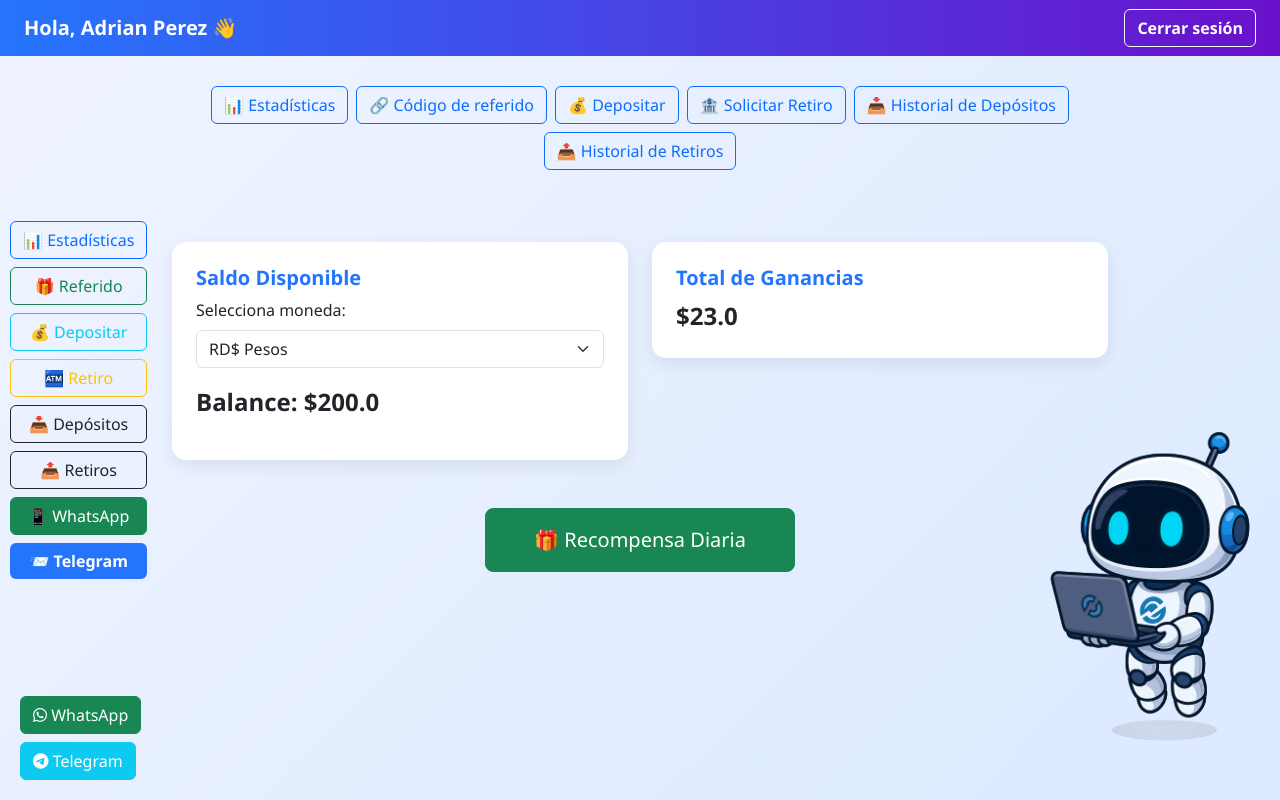
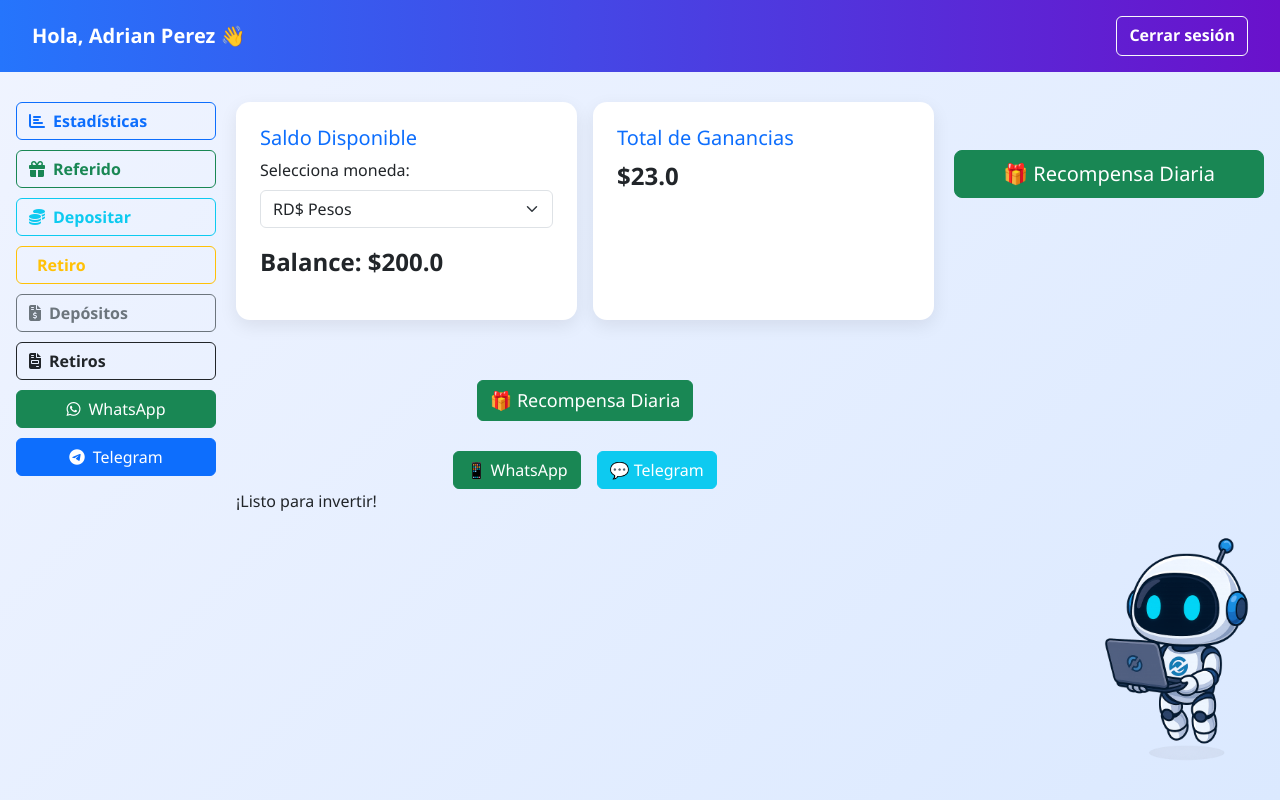
Before and after one commit to iadriiam/referidocoins, a Flask app: page /dashboard in a window 1280 px wide. Run offline with Flask 3, Linux system fonts and the light colour scheme; a user stored in the database is signed in; data comes from the database, SQL or seed files in the repository.

Commit message:
Fix: Dashboard restaurado con diseño original, botones funcionales y recompensa diaria

```diff
--- a/templates/dashboard.html
+++ b/templates/dashboard.html
@@ -1,35 +1,61 @@
 <!DOCTYPE html>
 <html lang="es">
 <head>
-  <script src="https://cdn.jsdelivr.net/npm/chart.js"></script>
   <meta charset="UTF-8" />
   <meta name="viewport" content="width=device-width, initial-scale=1" />
   <title>Dashboard - Referido Coins</title>
   <link href="https://cdn.jsdelivr.net/npm/bootstrap@5.3.3/dist/css/bootstrap.min.css" rel="stylesheet" />
   <link href="https://cdnjs.cloudflare.com/ajax/libs/font-awesome/6.4.0/css/all.min.css" rel="stylesheet" />
+  <script src="https://cdn.jsdelivr.net/npm/chart.js"></script>
   <style>
     body {
       background: linear-gradient(135deg, #f0f4ff 0%, #dbe9ff 100%);
       font-family: 'Segoe UI', Tahoma, Geneva, Verdana, sans-serif;
       min-height: 100vh;
-      overflow-x: hidden;
     }
     .navbar {
       background: linear-gradient(90deg, #2575fc 0%, #6a11cb 100%);
+      padding: 1rem 2rem;
     }
     .navbar-brand, .btn-logout {
       color: white !important;
       font-weight: 600;
     }
-    .container {
+    .container-main {
+      display: flex;
+      flex-wrap: wrap;
       margin-top: 30px;
-      max-width: 960px;
+      gap: 20px;
+      padding: 0 1rem;
+    }
+    .sidebar {
+      flex: 1;
+      min-width: 180px;
+      max-width: 200px;
+      display: flex;
+      flex-direction: column;
+      gap: 10px;
+    }
+    .sidebar button {
+      text-align: left;
+      font-weight: 600;
+    }
+    .content {
+      flex: 3;
+      min-width: 300px;
+    }
+    .card {
+      border-radius: 14px;
+      box-shadow: 0 6px 18px rgba(0,0,0,0.08);
+      border: none;
+      margin-bottom: 30px;
     }
     .robot-img {
       position: fixed;
-      bottom: 20px;
-      right: 0;
-      width: 250px;
+      bottom: 10px;
+      right: 10px;
+      width: 180px;
+      z-index: 1;
       animation: float 3s ease-in-out infinite;
     }
     @keyframes float {
@@ -37,97 +63,55 @@
       50% { transform: translateY(-15px); }
       100% { transform: translateY(0); }
     }
-    .speech-bubble {
-      position: fixed;
-      bottom: 340px;
-      right: 60px;
-      background: white;
-      padding: 10px 20px;
-      border-radius: 20px;
-      font-weight: 600;
-      animation: fadeOut 6s forwards;
-    }
-    @keyframes fadeOut {
-      0%, 80% { opacity: 1; }
-      100% { opacity: 0; display: none; }
-    }
-    .card {
-      border-radius: 14px;
-      box-shadow: 0 6px 18px rgba(0,0,0,0.08);
-      border: none;
-    }
-    .card-title {
-      color: #2575fc;
-      font-weight: 700;
-    }
-    .btn-primary {
-      background-color: #2575fc;
-      border: none;
-      font-weight: 600;
-    }
-    .btn-primary:hover {
-      background-color: #1a52d1;
+    .boton-recompensa {
+      display: block;
+      margin: 30px auto;
+      font-size: 18px;
     }
     .seccion {
       display: none;
     }
-    .seccion.visible {
+    .mostrar {
       display: block;
     }
-    .cerrar-seccion {
+    .btn-x {
       float: right;
+      font-weight: bold;
+      color: red;
       cursor: pointer;
-      font-weight: bold;
-      color: #999;
-    }
-    .cerrar-seccion:hover {
-      color: #000;
     }
   </style>
 </head>
 <body>
 
 <!-- Navbar -->
-<nav class="navbar navbar-expand-lg px-4">
-  <a class="navbar-brand" href="#">Hola, {{ nombre_usuario }} 👋</a>
-  <div class="ms-auto">
+<nav class="navbar">
+  <div class="d-flex justify-content-between w-100">
+    <span class="navbar-brand">Hola, {{ nombre_usuario }} 👋</span>
     <a href="/logout" class="btn btn-outline-light btn-logout">Cerrar sesión</a>
   </div>
 </nav>
 
-<!-- Robot -->
-<img src="/static/dashboard_robot.png" alt="Referido Coins Robot" class="robot-img">
-<div class="speech-bubble">¡Listo para invertir!</div>
-
-<!-- Contenedor principal -->
-<div class="container">
-  <!-- Menú de navegación -->
-  <div class="mb-4">
-    <div class="d-flex flex-wrap gap-2 justify-content-center">
-      <button class="btn btn-outline-primary" onclick="mostrarSeccion('estadisticas')">📊 Estadísticas</button>
-      <button class="btn btn-outline-primary" onclick="mostrarSeccion('referido')">🔗 Código de referido</button>
-      <button class="btn btn-outline-primary" onclick="mostrarSeccion('depositar')">💰 Depositar</button>
-      <button class="btn btn-outline-primary" onclick="mostrarSeccion('retirar')">🏦 Solicitar Retiro</button>
-      <button class="btn btn-outline-primary" onclick="mostrarSeccion('historialDepositos')">📥 Historial de Depósitos</button>
-      <button class="btn btn-outline-primary" onclick="mostrarSeccion('historialRetiros')">📤 Historial de Retiros</button>
-    </div>
+<!-- Dashboard Layout -->
+<div class="container-main">
+  <!-- Menú lateral -->
+  <div class="sidebar">
+    <button class="btn btn-outline-primary" onclick="toggleSeccion('estadisticas')"><i class="fas fa-chart-bar me-2"></i>Estadísticas</button>
+    <button class="btn btn-outline-success" onclick="toggleSeccion('referido')"><i class="fas fa-gift me-2"></i>Referido</button>
+    <button class="btn btn-outline-info" onclick="toggleSeccion('deposito')"><i class="fas fa-coins me-2"></i>Depositar</button>
+    <button class="btn btn-outline-warning" onclick="toggleSeccion('retiro')"><i class="fas fa-atm me-2"></i>Retiro</button>
+    <button class="btn btn-outline-secondary" onclick="toggleSeccion('historialDepositos')"><i class="fas fa-file-invoice-dollar me-2"></i>Depósitos</button>
+    <button class="btn btn-outline-dark" onclick="toggleSeccion('historialRetiros')"><i class="fas fa-file-invoice me-2"></i>Retiros</button>
+    <a href="https://wa.me/184789988642" class="btn btn-success"><i class="fab fa-whatsapp me-2"></i>WhatsApp</a>
+    <a href="https://t.me/referidocoins" class="btn btn-primary"><i class="fab fa-telegram me-2"></i>Telegram</a>
   </div>
 
-  <!-- Contacto flotante -->
-  <div style="position: fixed; bottom: 20px; left: 20px; z-index: 1000;">
-    <a href="https://wa.me/4789988642" target="_blank" class="btn btn-success mb-2">
-      <i class="fab fa-whatsapp"></i> WhatsApp
-    </a><br>
-    <a href="https://t.me/tuusuario" target="_blank" class="btn btn-info text-white">
-      <i class="fab fa-telegram-plane"></i> Telegram
-    </a>
-  </div>
-
-  <!-- Sección fija: Saldo y Ganancias -->
-  <div class="row my-5 g-4">
-    <div class="col-md-6">
-      <div class="card p-4">
-        <h5 class="card-title">Saldo Disponible</h5>
+  <!-- Sección principal -->
+  <div class="content">
+    <!-- Sección de Saldo y Ganancias -->
+    <div class="d-flex justify-content-between flex-wrap mb-4">
+      <div class="card p-4 me-3" style="flex: 1 1 300px;">
+        <h5 class="card-title text-primary">Saldo Disponible</h5>
         {% if saldo_monedas %}
           <div class="mb-2">
             <label for="selectorMoneda" class="form-label">Selecciona moneda:</label>
@@ -149,48 +133,47 @@
           <p class="text-muted">No tienes saldo disponible aún.</p>
         {% endif %}
       </div>
-    </div>
-    <div class="col-md-6">
-      <div class="card p-4">
-        <h5 class="card-title">Total de Ganancias</h5>
+
+      <div class="card p-4" style="flex: 1 1 300px;">
+        <h5 class="card-title text-primary">Total de Ganancias</h5>
         <p id="bonos" class="fs-4 fw-semibold mb-0">${{ ganancias }}</p>
       </div>
     </div>
-  </div>
-<!-- Sección: Estadísticas de Actividad -->
-<div id="seccion-estadisticas" class="card p-4 mb-5 d-none">
-  <div class="d-flex justify-content-between">
-    <h5 class="card-title mb-3">📊 Estadísticas de Actividad</h5>
-    <button class="btn btn-sm btn-danger" onclick="cerrarSeccion('estadisticas')">❌</button>
-  </div>
+
+    <!-- Botón Recompensa Diaria -->
+    <button id="btnRecompensa" class="btn btn-success boton-recompensa">
+      🎁 Recompensa Diaria
+    </button>
+
+    <!-- SECCIONES DINÁMICAS -->
+    <!-- Estadísticas -->
+    <div id="estadisticas" class="seccion card p-4">
+      <span class="btn-x" onclick="cerrarSeccion('estadisticas')">X</span>
+      <h5 class="card-title mb-3">Estadísticas de Actividad</h5>
       <canvas id="graficoDepositos" class="mb-4" height="150"></canvas>
       <canvas id="graficoRetiros" height="150"></canvas>
     </div>
 
-<!-- Sección: Código de Referido -->
-<div id="seccion-referido" class="card p-4 mb-5 d-none">
-  <div class="d-flex justify-content-between">
-    <h5 class="card-title mb-3">🔗 Tu Código de Referido</h5>
-    <button class="btn btn-sm btn-danger" onclick="cerrarSeccion('referido')">❌</button>
-  </div>
+    <!-- Código de referido -->
+    <div id="referido" class="seccion card p-4">
+      <span class="btn-x" onclick="cerrarSeccion('referido')">X</span>
+      <h5 class="card-title mb-3">Tu código de referido</h5>
       <input type="text" class="form-control text-center fw-bold" value="{{ codigo_referido }}" readonly>
       <p class="mt-2">Total de referidos: <strong>{{ total_referidos }}</strong></p>
     </div>
 
-<!-- Sección: Depositar -->
-<div id="seccion-depositar" class="card p-4 mb-5 d-none">
-  <div class="d-flex justify-content-between">
-    <h5 class="card-title mb-3">💰 Depositar</h5>
-    <button class="btn btn-sm btn-danger" onclick="cerrarSeccion('depositar')">❌</button>
-  </div>
-  <form id="depositarForm" method="post" action="/depositar" novalidate>
+    <!-- Formulario de Depósito -->
+    <div id="deposito" class="seccion card p-4">
+      <span class="btn-x" onclick="cerrarSeccion('deposito')">X</span>
+      <h5 class="card-title mb-3">Depositar</h5>
+      <form id="depositarForm" novalidate>
         <div class="mb-3">
           <label for="montoDeposito" class="form-label">Monto a depositar</label>
-      <input type="number" class="form-control" id="montoDeposito" name="monto" min="1" step="0.01" placeholder="Ej: 100.00" required />
+          <input type="number" class="form-control" id="montoDeposito" min="1" step="0.01" required />
         </div>
         <div class="mb-3">
           <label for="moneda" class="form-label">Método de depósito</label>
-      <select class="form-select" id="moneda" name="metodo" required>
+          <select class="form-select" id="moneda" required>
             <option value="">Selecciona método</option>
             <option value="USDT">💲 USDT</option>
             <option value="BTC">₿ Bitcoin</option>
@@ -203,28 +186,24 @@
         <p id="mensajeDeposito" class="mt-3" aria-live="polite"></p>
       </form>
     </div>
-
-<!-- Sección: Solicitar Retiro -->
-<div id="seccion-retirar" class="card p-4 mb-5 d-none">
-  <div class="d-flex justify-content-between">
-    <h5 class="card-title mb-3">🏦 Solicitar Retiro</h5>
-    <button class="btn btn-sm btn-danger" onclick="cerrarSeccion('retirar')">❌</button>
-  </div>
-  <form id="retirarForm" method="post" action="/retirar" novalidate>
+    <!-- Formulario de Retiro -->
+    <div id="retiro" class="seccion card p-4">
+      <span class="btn-x" onclick="cerrarSeccion('retiro')">X</span>
+      <h5 class="card-title mb-3">Solicitar Retiro</h5>
+      <form id="retirarForm" novalidate>
         <div class="mb-3">
           <label for="montoRetiro" class="form-label">Monto a Retirar (mínimo $10)</label>
-      <input type="number" class="form-control" id="montoRetiro" name="monto" min="10" step="0.01" required />
+          <input type="number" class="form-control" id="montoRetiro" min="10" step="0.01" required />
         </div>
         <button type="submit" class="btn btn-primary w-100">Solicitar Retiro</button>
         <p id="mensajeRetiro" class="mt-3" aria-live="polite"></p>
       </form>
     </div>
-<!-- Sección: Historial de Depósitos -->
-<div id="seccion-historial-depositos" class="card p-4 mb-5 d-none">
-  <div class="d-flex justify-content-between">
-    <h5 class="card-title mb-3">📥 Historial de Depósitos</h5>
-    <button class="btn btn-sm btn-danger" onclick="cerrarSeccion('historial-depositos')">❌</button>
-  </div>
+
+    <!-- Historial de Depósitos -->
+    <div id="historialDepositos" class="seccion card p-4">
+      <span class="btn-x" onclick="cerrarSeccion('historialDepositos')">X</span>
+      <h5 class="card-title mb-3">Historial de Depósitos</h5>
       {% if depositos %}
         <ul class="list-group">
           {% for dep in depositos %}
@@ -239,12 +218,10 @@
       {% endif %}
     </div>
 
-<!-- Sección: Historial de Retiros -->
-<div id="seccion-historial-retiros" class="card p-4 mb-5 d-none">
-  <div class="d-flex justify-content-between">
-    <h5 class="card-title mb-3">📤 Historial de Retiros</h5>
-    <button class="btn btn-sm btn-danger" onclick="cerrarSeccion('historial-retiros')">❌</button>
-  </div>
+    <!-- Historial de Retiros -->
+    <div id="historialRetiros" class="seccion card p-4">
+      <span class="btn-x" onclick="cerrarSeccion('historialRetiros')">X</span>
+      <h5 class="card-title mb-3">Historial de Retiros</h5>
       {% if retiros %}
         <ul class="list-group">
           {% for retiro in retiros %}
@@ -259,33 +236,32 @@
       {% endif %}
     </div>
 
-<!-- Botón de Recompensa Diaria -->
-<div class="text-center my-5">
-  <form method="post" action="/recompensa">
-    <button id="btnRecompensa" class="btn btn-success btn-lg px-5 py-3">
-      🎁 Recompensa Diaria
-    </button>
-    <p id="mensajeRecompensa" class="mt-3 fw-semibold"></p>
-  </form>
+    <!-- Contacto -->
+    <div class="d-flex justify-content-center gap-3 mt-4 flex-wrap">
+      <a href="https://wa.me/4789988642" target="_blank" class="btn btn-success">📱 WhatsApp</a>
+      <a href="https://t.me/tu_usuario" target="_blank" class="btn btn-info text-white">💬 Telegram</a>
     </div>
 
+    <img src="/static/dashboard_robot.png" alt="Referido Coins Robot" class="robot-img">
+    <div class="speech-bubble">¡Listo para invertir!</div>
+  </div> <!-- Cierre container -->
 <!-- Scripts -->
 <script>
-  // Mostrar/Ocultar secciones del menú
-  function mostrarSeccion(seccion) {
-    document.getElementById("seccion-" + seccion).classList.remove("d-none");
-    window.scrollTo({ top: 0, behavior: 'smooth' });
+  // Mostrar secciones al hacer clic
+  function mostrarSeccion(id) {
+    document.getElementById(id).style.display = "block";
+    document.getElementById(id).scrollIntoView({ behavior: "smooth" });
   }
 
-  function cerrarSeccion(seccion) {
-    document.getElementById("seccion-" + seccion).classList.add("d-none");
+  function cerrarSeccion(id) {
+    document.getElementById(id).style.display = "none";
   }
 
-  // Información dinámica del depósito
+  // Mostrar datos bancarios y wallet
   const walletInfo = document.getElementById("walletInfo");
   const metodo = document.getElementById("moneda");
 
-  metodo.addEventListener("change", function () {
+  metodo?.addEventListener("change", function () {
     const valor = metodo.value;
     walletInfo.classList.remove("d-none");
 
@@ -330,8 +306,9 @@
       valorMoneda.textContent = "$" + (saldosPorMoneda[seleccionada] || "0.00");
     });
   }
-
-  // Gráficos de actividad
+</script>
+<script>
+  // 📊 Gráficos de actividad
   const datosDepositos = {{ depositos_json | safe }};
   const datosRetiros = {{ retiros_json | safe }};
 
@@ -353,7 +330,10 @@
         borderWidth: 1
       }]
     },
-    options: { responsive: true, scales: { y: { beginAtZero: true } } }
+    options: {
+      responsive: true,
+      scales: { y: { beginAtZero: true } }
+    }
   });
 
   new Chart(document.getElementById("graficoRetiros"), {
@@ -368,23 +348,94 @@
         tension: 0.3
       }]
     },
-    options: { responsive: true, scales: { y: { beginAtZero: true } } }
+    options: {
+      responsive: true,
+      scales: { y: { beginAtZero: true } }
+    }
+  });
+
+  // Enviar solicitud de depósito
+  document.getElementById("depositarForm")?.addEventListener("submit", async function (e) {
+    e.preventDefault();
+    const monto = document.getElementById("montoDeposito").value;
+    const moneda = document.getElementById("moneda").value;
+    const mensaje = document.getElementById("mensajeDeposito");
+
+    if (!monto || !moneda) {
+      mensaje.textContent = "Completa todos los campos.";
+      return;
+    }
+
+    const response = await fetch("/depositar", {
+      method: "POST",
+      headers: { "Content-Type": "application/json" },
+      body: JSON.stringify({ monto: monto, moneda: moneda })
+    });
+
+    const resultado = await response.json();
+    mensaje.textContent = resultado.mensaje || "Solicitud enviada.";
+    this.reset();
+    walletInfo.classList.add("d-none");
+  });
+
+  // Enviar solicitud de retiro
+  document.getElementById("retirarForm")?.addEventListener("submit", async function (e) {
+    e.preventDefault();
+    const monto = document.getElementById("montoRetiro").value;
+    const mensaje = document.getElementById("mensajeRetiro");
+
+    if (!monto || parseFloat(monto) < 10) {
+      mensaje.textContent = "El monto mínimo es $10.";
+      return;
+    }
+
+    const response = await fetch("/retirar", {
+      method: "POST",
+      headers: { "Content-Type": "application/json" },
+      body: JSON.stringify({ monto: monto })
+    });
+
+    const resultado = await response.json();
+    mensaje.textContent = resultado.mensaje || "Solicitud enviada.";
+    this.reset();
   });
 </script>
-<!-- Menú Flotante (Botones laterales) -->
-<div style="position: fixed; top: 50%; left: 10px; transform: translateY(-50%); z-index: 999;">
-  <div class="d-flex flex-column gap-2">
-    <button class="btn btn-outline-primary" onclick="mostrarSeccion('actividad')">📊 Estadísticas</button>
-    <button class="btn btn-outline-success" onclick="mostrarSeccion('referido')">🎁 Referido</button>
-    <button class="btn btn-outline-info" onclick="mostrarSeccion('deposito')">💰 Depositar</button>
-    <button class="btn btn-outline-warning" onclick="mostrarSeccion('retiro')">🏧 Retiro</button>
-    <button class="btn btn-outline-dark" onclick="mostrarSeccion('historial-depositos')">📥 Depósitos</button>
-    <button class="btn btn-outline-dark" onclick="mostrarSeccion('historial-retiros')">📤 Retiros</button>
-    <a href="https://wa.me/184789988642" class="btn btn-success" target="_blank">📱 WhatsApp</a>
-    <a href="https://t.me/tuusuario" class="btn btn-primary" target="_blank">📨 Telegram</a>
-  </div>
+<!-- Botón de Recompensa Diaria -->
+<div class="text-center my-5">
+  <button id="btnRecompensa" class="btn btn-success btn-lg px-5">🎁 Recompensa Diaria</button>
+  <p id="mensajeRecompensa" class="mt-3 fw-semibold text-success"></p>
 </div>
 
-<!-- Robot flotante animado -->
-<img src="/static/dashboard_robot.png" alt="Referido Coins Robot" class="robot-img">
-<div class="speech-bubble">¡Listo para invertir!</div>
+<script>
+  const btnRecompensa = document.getElementById("btnRecompensa");
+  const mensajeRecompensa = document.getElementById("mensajeRecompensa");
+
+  // Verifica si ya se reclamó recompensa hoy
+  const ultimaRecompensa = localStorage.getItem("ultimaRecompensa");
+  if (ultimaRecompensa) {
+    const ahora = new Date();
+    const ultima = new Date(parseInt(ultimaRecompensa));
+    const diferencia = ahora - ultima;
+    const horasPasadas = diferencia / (1000 * 60 * 60);
+    if (horasPasadas < 24) {
+      btnRecompensa.disabled = true;
+      mensajeRecompensa.textContent = "Ya reclamaste tu recompensa diaria. Inténtalo más tarde.";
+    }
+  }
+
+  btnRecompensa.addEventListener("click", async () => {
+    const response = await fetch("/recompensa", { method: "POST" });
+    const data = await response.json();
+
+    if (data.exito) {
+      mensajeRecompensa.textContent = "Has recibido el 3% de tu inversión 🎉";
+      btnRecompensa.disabled = true;
+      localStorage.setItem("ultimaRecompensa", Date.now());
+    } else {
+      mensajeRecompensa.textContent = data.mensaje || "No se pudo otorgar la recompensa.";
+    }
+  });
+</script>
+
+</body>
+</html>
```
Lines whose indentation alone changed are shown as unchanged.
